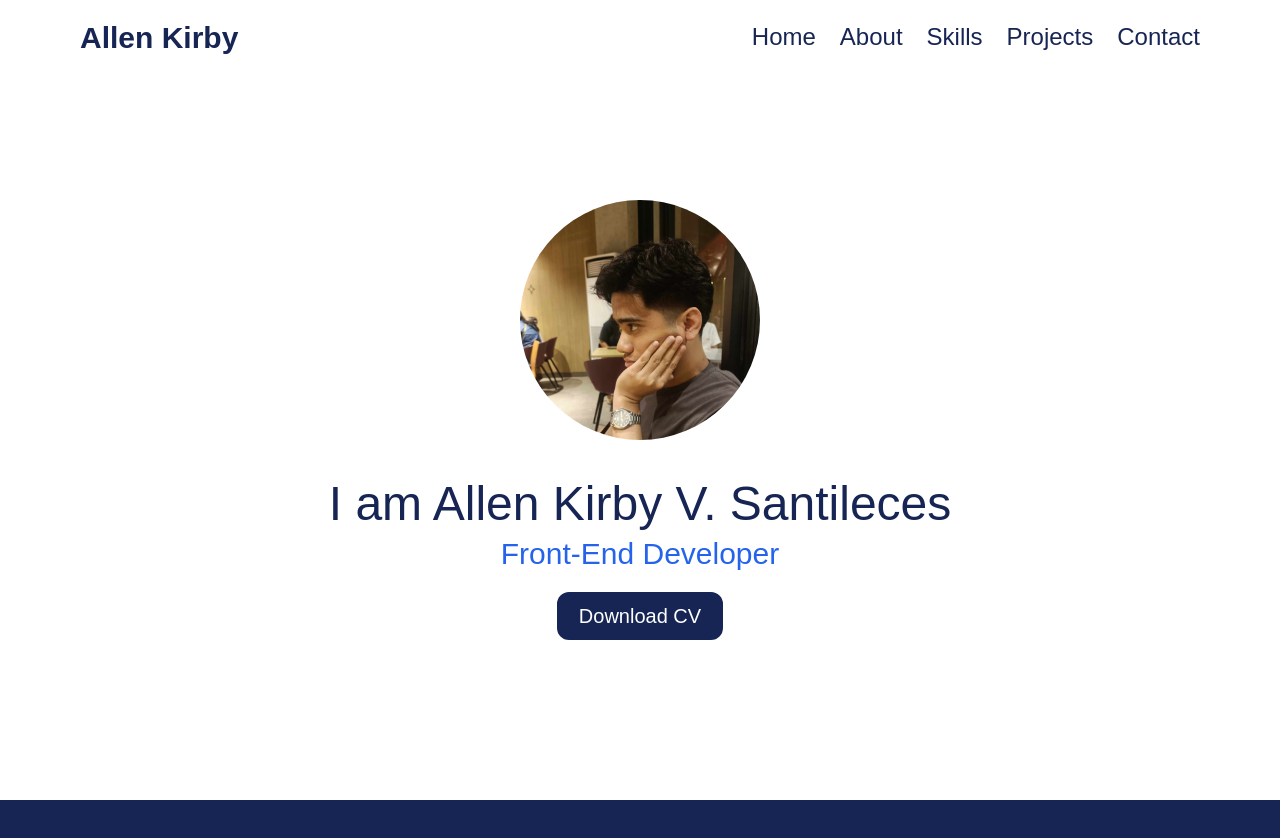
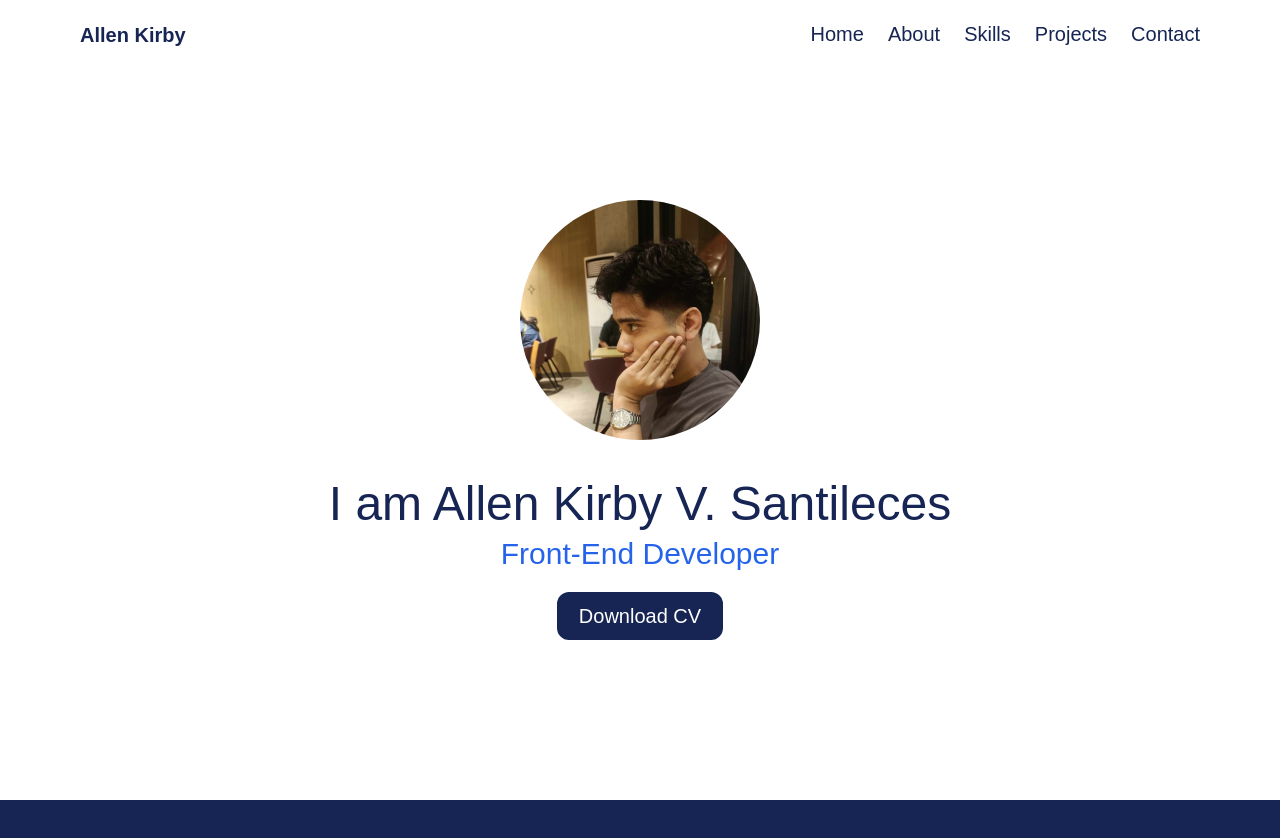
Before and after one commit to AllenKirby/Personal-Website, a React (Vite) app: page / in a window 1280 px wide. Shown: the top 838 px of the page. Built offline with nearby package versions, Linux system fonts and the light colour scheme.

Commit message:
adjust font size

```diff
--- a/src/components/navbar.jsx
+++ b/src/components/navbar.jsx
@@ -52,11 +52,11 @@ const Navbar = ()=>{
     return(
         <header className={`fixed top-0 left-0 w-full h-auto flex justify-between z-50 lg:py-5 px-20 py-4 ${scrolling ? 'bg-blue-950' : ''}`}>
             <div className="flex items-center flex-1" data-aos="fade-right">
-                <p className={`text-3xl font-semibold text-blue-950 font-poppins ${scrolling ? 'text-white' : ''}`}>Allen Kirby</p>
+                <p className={`text-xl font-semibold text-blue-950 font-poppins ${scrolling ? 'text-white' : ''}`}>Allen Kirby</p>
             </div>
             <nav className="lg:flex md:flex flex-1 lg: items-center justify-end hidden" data-aos="fade-left">
                 <div className='flex-10'>
-                    <ul className="flex gap-6 text-2xl font-sans text-blue-950">
+                    <ul className="flex gap-6 text-xl font-sans text-blue-950">
                         <Link spy={true} smooth={true} to='home'>
                             <li className={`font-poppins border-b-2 border-transparent hover:text-blue-600 hover:border-blue-600 cursor-pointer ${scrolling ? 'text-white' : ''}`}>Home</li>
                         </Link>
```
